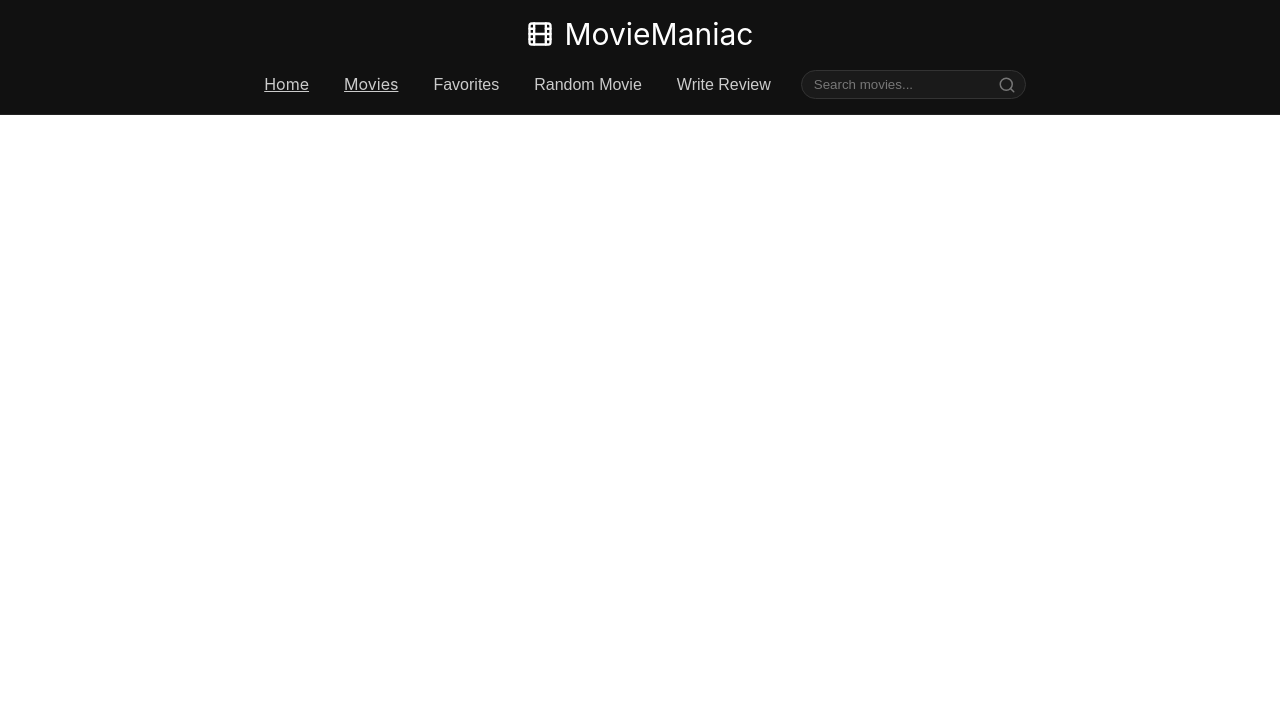
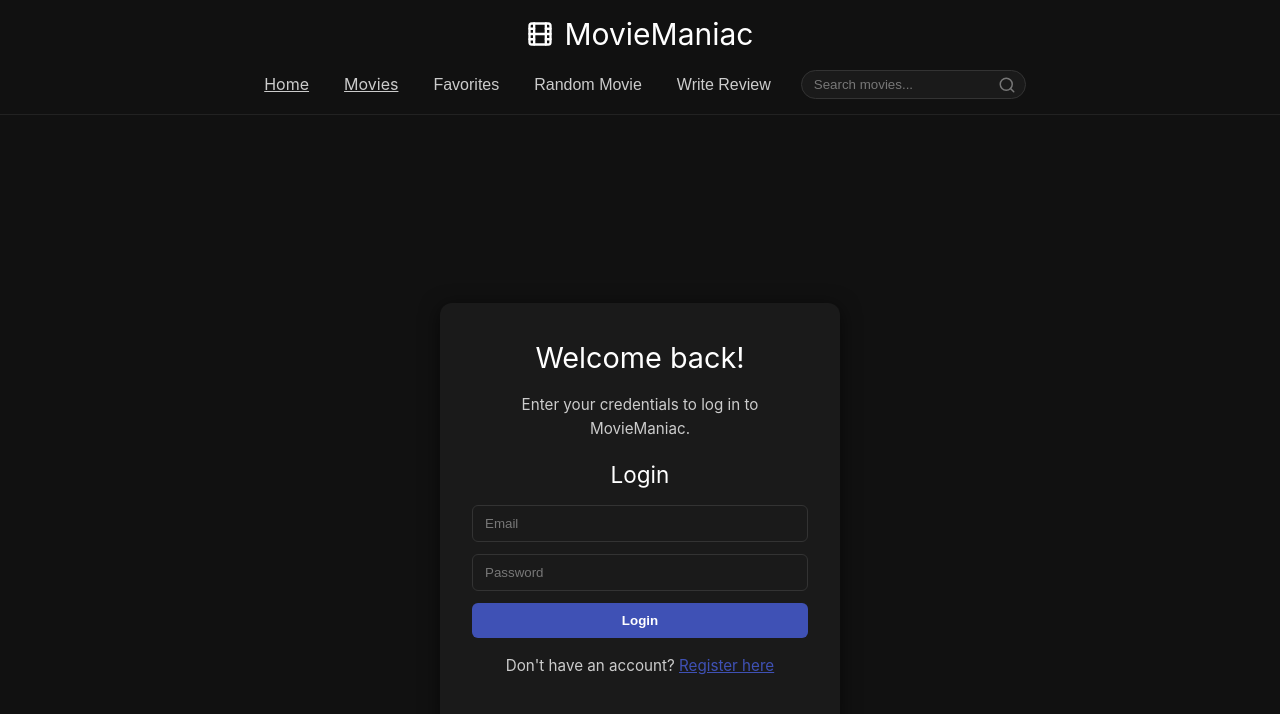
Before and after one commit to FeliciaMM/Proiect-TIC, a Vue app in the folder frontend/: page /login in a window 1280 px wide. Shown: the top 714 px of the page. Built offline with nearby package versions, Linux system fonts and the light colour scheme.

Commit message:
6.3 Crearea componentelor UI pentru autentificare.

```diff
--- /dev/null
+++ b/frontend/src/components/LoginCard.vue
@@ -0,0 +1,67 @@
+<script setup>
+import { ref } from 'vue'
+import { useRouter } from 'vue-router'
+import axios from 'axios'
+
+const router = useRouter()
+const email = ref('')
+const password = ref('')
+
+const login = async () => {
+  try {
+    const res = await axios.post('http://localhost:5000/api/users/login', {
+      email: email.value,
+      password: password.value
+    })
+    localStorage.setItem('token', res.data.token)
+    router.push('/')
+  } catch (err) {
+    alert(err.response?.data?.message || 'Login failed')
+  }
+}
+</script>
+
+<template>
+  <div class="auth-form">
+    <h2>Login</h2>
+    <input v-model="email" type="email" placeholder="Email" />
+    <input v-model="password" type="password" placeholder="Password" />
+    <button @click="login">Login</button>
+  </div>
+</template>
+
+<style scoped>
+.auth-form {
+  display: flex;
+  flex-direction: column;
+  gap: 12px;
+}
+
+.auth-form input {
+  padding: 10px 12px;
+  border-radius: 6px;
+  border: 1px solid #333;
+  background-color: #1a1a1a;
+  color: white;
+  outline: none;
+}
+
+.auth-form input::placeholder {
+  color: #777;
+}
+
+.auth-form button {
+  padding: 10px;
+  border-radius: 6px;
+  border: none;
+  background-color: #3f51b5;
+  color: white;
+  font-weight: bold;
+  cursor: pointer;
+  transition: background-color 0.2s;
+}
+
+.auth-form button:hover {
+  background-color: #5c6bc0;
+}
+</style>
--- /dev/null
+++ b/frontend/src/components/RegistrationCard.vue
@@ -0,0 +1,31 @@
+<script setup>
+import { ref } from 'vue'
+import { useRouter } from 'vue-router'
+import axios from 'axios'
+
+const router = useRouter()
+const email = ref('')
+const password = ref('')
+
+const register = async () => {
+  try {
+    const res = await axios.post('http://localhost:5000/api/users/register', {
+      email: email.value,
+      password: password.value
+    })
+    localStorage.setItem('token', res.data.token)
+    router.push('/')
+  } catch (err) {
+    alert(err.response?.data?.message || 'Registration failed')
+  }
+}
+</script>
+
+<template>
+  <div class="auth-form">
+    <h2>Register</h2>
+    <input v-model="email" type="email" placeholder="Email" />
+    <input v-model="password" type="password" placeholder="Password" />
+    <button @click="register">Register</button>
+  </div>
+</template>
--- a/frontend/src/router/index.js
+++ b/frontend/src/router/index.js
@@ -1,7 +1,9 @@
 import App from '@/App.vue'
 import AllMoviesPage from '@/views/AllMoviesPage.vue'
 import FirstPageView from '@/views/FirstPageView.vue'
+import LoginView from '@/views/LoginView.vue'
 import MovieInfoView from '@/views/MovieInfoView.vue'
+import RegistrationView from '@/views/RegistrationView.vue'
 import { createRouter, createWebHistory } from 'vue-router'
 
 const router = createRouter({
@@ -22,6 +24,16 @@ const router = createRouter({
     name: 'MovieDetails',
     component: MovieInfoView,
     },
+    {
+    path: '/registration',
+    name: 'Registration',
+    component: RegistrationView,
+    },
+    {
+    path: '/login',
+    name: 'LogIn',
+    component: LoginView,
+    },
   ],
 })
 
--- a/frontend/src/views/FirstPageView.vue
+++ b/frontend/src/views/FirstPageView.vue
@@ -1,5 +1,4 @@
 <script setup>
-import Header from '@/components/Header.vue';
 
 </script>
 
--- /dev/null
+++ b/frontend/src/views/LoginView.vue
@@ -0,0 +1,59 @@
+<script setup>
+import LoginCard from '@/components/LoginCard.vue'
+</script>
+
+<template>
+  <div class="login-page">
+    <div class="container">
+      <h1>Welcome back!</h1>
+      <p>Enter your credentials to log in to MovieManiac.</p>
+      <LoginCard />
+      <p class="redirect">
+        Don't have an account? <router-link to="/register">Register here</router-link>
+      </p>
+    </div>
+  </div>
+</template>
+
+<style scoped>
+.login-page {
+  min-height: 100vh;
+  display: flex;
+  justify-content: center;
+  align-items: center;
+  background-color: #111;
+  color: white;
+}
+
+.container {
+  max-width: 400px;
+  width: 90%;
+  padding: 32px;
+  background-color: #1a1a1a;
+  border-radius: 12px;
+  box-shadow: 0 4px 20px rgba(0,0,0,0.6);
+  text-align: center;
+}
+
+.container h1 {
+  margin-bottom: 12px;
+  font-size: 1.8rem;
+}
+
+.container p {
+  margin-bottom: 16px;
+  font-size: 0.95rem;
+  color: #ccc;
+}
+
+.redirect {
+  margin-top: 16px;
+  font-size: 0.9rem;
+  color: #bbb;
+}
+
+.redirect a {
+  color: #3f51b5;
+  text-decoration: underline;
+}
+</style>
--- /dev/null
+++ b/frontend/src/views/RegistrationView.vue
@@ -0,0 +1,46 @@
+<script setup>
+import RegistrationCard from '@/components/RegistrationCard.vue'
+</script>
+
+<template>
+  <div class="registration-page">
+    <div class="container">
+      <h1>Welcome to MovieManiac!</h1>
+      <p>Create an account to start adding reviews and saving your favorite movies.</p>
+
+      <RegistrationCard />
+    </div>
+  </div>
+</template>
+
+<style scoped>
+.registration-page {
+  min-height: 100vh;
+  display: flex;
+  justify-content: center;
+  align-items: center;
+  background-color: #111;
+  color: white;
+}
+
+.container {
+  max-width: 400px;
+  width: 90%;
+  padding: 32px;
+  background-color: #1a1a1a;
+  border-radius: 12px;
+  box-shadow: 0 4px 20px rgba(0,0,0,0.6);
+  text-align: center;
+}
+
+.container h1 {
+  margin-bottom: 12px;
+  font-size: 1.8rem;
+}
+
+.container p {
+  margin-bottom: 24px;
+  font-size: 0.95rem;
+  color: #ccc;
+}
+</style>
```
Also changed, not shown: frontend/src/components/AutentificationCard.vue (added).
